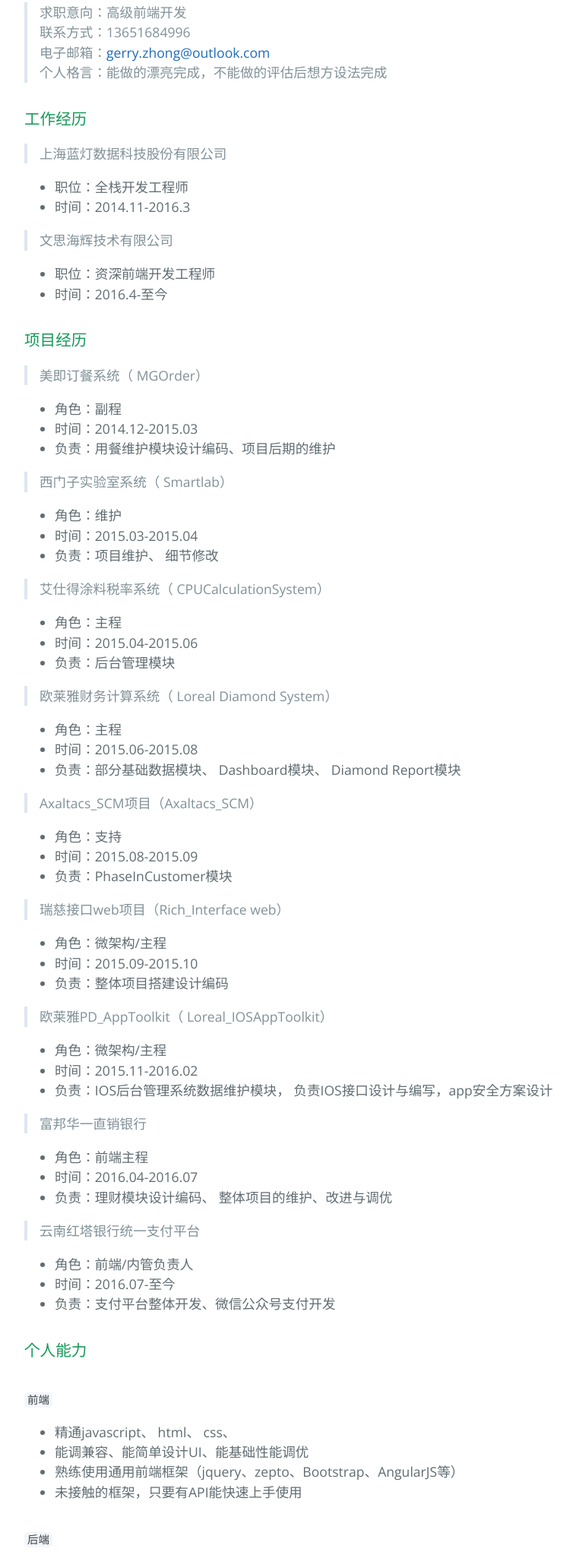
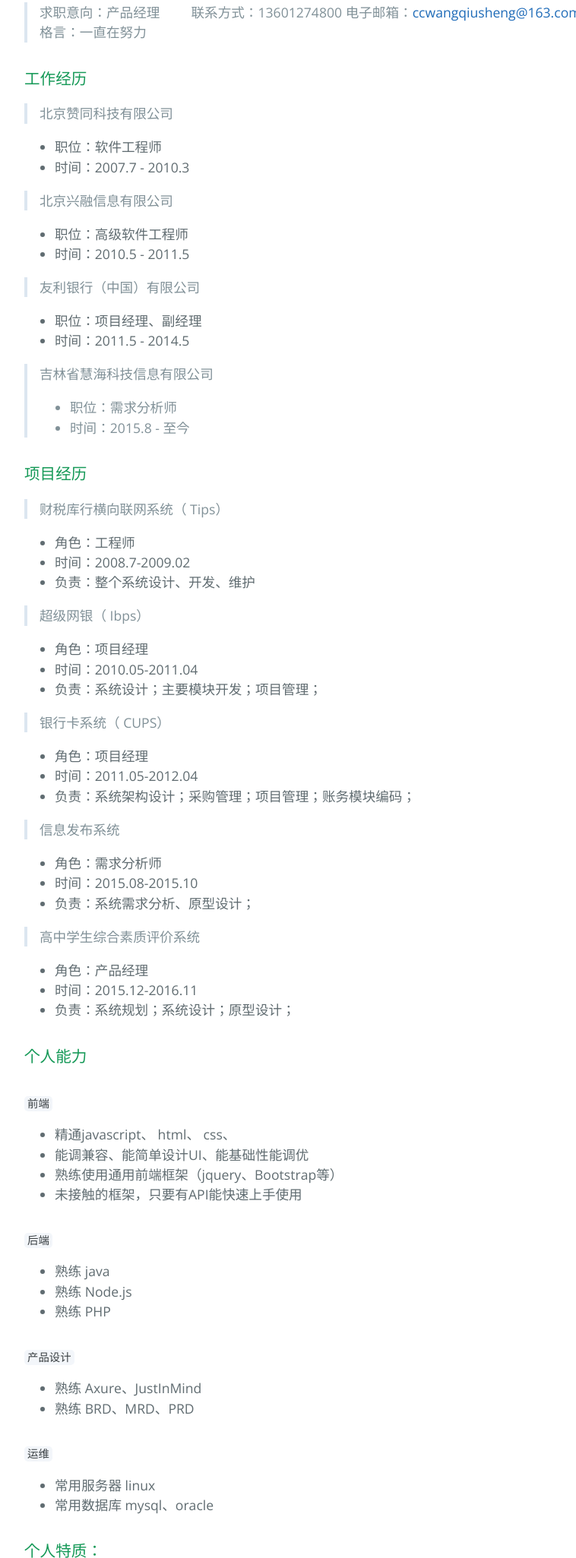
Before and after one commit to wqs0908/Resume, a plain HTML site: page index.html in a window 1280 px wide. Shown: the part 482-2533 px from the top of the page at 76% size, without its empty margins (192-950 px from the left). Drawn offline with nearby package versions, Linux system fonts and the light colour scheme.

```diff
--- a/index.html
+++ b/index.html
@@ -20,170 +20,155 @@
 
     <section class="main-content">
       <h1>
-<a id="仲强_简历" class="anchor" href="#%E4%BB%B2%E5%BC%BA_%E7%AE%80%E5%8E%86" aria-hidden="true"><span aria-hidden="true" class="octicon octicon-link"></span></a>仲强_简历</h1>
+<a id="王秋生" class="anchor" href="#%E7%8E%8B%E7%A7%8B%E7%94%9F" aria-hidden="true"><span aria-hidden="true" class="octicon octicon-link"></span></a>王秋生</h1>
 
 <blockquote>
-<p>求职意向：高级前端开发<br>
-联系方式：13651684996<br>
-电子邮箱：<a href="mailto:gerry.zhong@outlook.com">gerry.zhong@outlook.com</a><br>
-个人格言：能做的漂亮完成，不能做的评估后想方设法完成</p>
+<p>求职意向：产品经理
+联系方式：13601274800
+电子邮箱：<a href="mailto:ccwangqiusheng@163.com">ccwangqiusheng@163.com</a>
+个人格言：一直在努力</p>
 </blockquote>
 
 <h3>
 <a id="工作经历" class="anchor" href="#%E5%B7%A5%E4%BD%9C%E7%BB%8F%E5%8E%86" aria-hidden="true"><span aria-hidden="true" class="octicon octicon-link"></span></a>工作经历</h3>
 
 <blockquote>
-<p>上海蓝灯数据科技股份有限公司      </p>
+<p>北京赞同科技有限公司</p>
 </blockquote>
 
 <ul>
-<li>职位：全栈开发工程师<br>
-</li>
-<li>时间：2014.11-2016.3<br>
-</li>
+<li>职位：软件工程师       </li>
+<li>时间：2007.7 - 2010.3 </li>
 </ul>
 
 <blockquote>
-<p>文思海辉技术有限公司      </p>
+<p>北京兴融信息有限公司</p>
 </blockquote>
 
 <ul>
-<li>职位：资深前端开发工程师<br>
-</li>
-<li>时间：2016.4-至今<br>
-</li>
+<li>职位：高级软件工程师</li>
+<li>时间：2010.5 - 2011.5</li>
 </ul>
+
+<blockquote>
+<p>友利银行（中国）有限公司</p>
+</blockquote>
+
+<ul>
+<li>职位：项目经理、副经理</li>
+<li>时间：2011.5 - 2014.5</li>
+</ul>
+
+<blockquote>
+<p>吉林省慧海科技信息有限公司</p>
+
+<ul>
+<li>职位：需求分析师</li>
+<li>时间：2015.8 - 至今</li>
+</ul>
+</blockquote>
 
 <h3>
 <a id="项目经历" class="anchor" href="#%E9%A1%B9%E7%9B%AE%E7%BB%8F%E5%8E%86" aria-hidden="true"><span aria-hidden="true" class="octicon octicon-link"></span></a>项目经历</h3>
 
 <blockquote>
-<p>美即订餐系统（ MGOrder）</p>
+<p>财税库行横向联网系统（ Tips）</p>
 </blockquote>
 
 <ul>
-<li>角色：副程<br>
+<li>角色：工程师<br>
 </li>
-<li>时间：2014.12-2015.03<br>
+<li>时间：2008.7-2009.02<br>
 </li>
-<li>负责：用餐维护模块设计编码、项目后期的维护<br>
+<li>负责：整个系统设计、开发、维护<br>
 </li>
 </ul>
 
 <blockquote>
-<p>西门子实验室系统（ Smartlab）</p>
+<p>超级网银（ Ibps）</p>
 </blockquote>
 
 <ul>
-<li>角色：维护<br>
+<li>角色：项目经理<br>
 </li>
-<li>时间：2015.03-2015.04<br>
+<li>时间：2010.05-2011.04<br>
 </li>
-<li>负责：项目维护、 细节修改<br>
+<li>负责：系统设计；主要模块开发；项目管理；<br>
 </li>
 </ul>
 
 <blockquote>
-<p>艾仕得涂料税率系统（ CPUCalculationSystem）</p>
+<p>银行卡系统（ CUPS）</p>
 </blockquote>
 
 <ul>
-<li>角色：主程</li>
-<li>时间：2015.04-2015.06</li>
-<li>负责：后台管理模块</li>
+<li>角色：项目经理</li>
+<li>时间：2011.05-2012.04</li>
+<li>负责：系统架构设计；采购管理；项目管理；账务模块编码；</li>
 </ul>
 
 <blockquote>
-<p>欧莱雅财务计算系统（ Loreal Diamond System）</p>
+<p>信息发布系统</p>
 </blockquote>
 
 <ul>
-<li>角色：主程</li>
-<li>时间：2015.06-2015.08</li>
-<li>负责：部分基础数据模块、 Dashboard模块、 Diamond Report模块</li>
+<li>角色：需求分析师</li>
+<li>时间：2015.08-2015.10</li>
+<li>负责：系统需求分析、原型设计；</li>
 </ul>
 
 <blockquote>
-<p>Axaltacs_SCM项目（Axaltacs_SCM）</p>
+<p>高中学生综合素质评价系统</p>
 </blockquote>
 
 <ul>
-<li>角色：支持</li>
-<li>时间：2015.08-2015.09</li>
-<li>负责：PhaseInCustomer模块</li>
-</ul>
-
-<blockquote>
-<p>瑞慈接口web项目（Rich_Interface web）</p>
-</blockquote>
-
-<ul>
-<li>角色：微架构/主程</li>
-<li>时间：2015.09-2015.10</li>
-<li>负责：整体项目搭建设计编码</li>
-</ul>
-
-<blockquote>
-<p>欧莱雅PD_AppToolkit（ Loreal_IOSAppToolkit）</p>
-</blockquote>
-
-<ul>
-<li>角色：微架构/主程</li>
-<li>时间：2015.11-2016.02</li>
-<li>负责：IOS后台管理系统数据维护模块， 负责IOS接口设计与编写，app安全方案设计</li>
-</ul>
-
-<blockquote>
-<p>富邦华一直销银行</p>
-</blockquote>
-
-<ul>
-<li>角色：前端主程</li>
-<li>时间：2016.04-2016.07</li>
-<li>负责：理财模块设计编码、 整体项目的维护、改进与调优</li>
-</ul>
-
-<blockquote>
-<p>云南红塔银行统一支付平台</p>
-</blockquote>
-
-<ul>
-<li>角色：前端/内管负责人</li>
-<li>时间：2016.07-至今</li>
-<li>负责：支付平台整体开发、微信公众号支付开发</li>
+<li>角色：产品经理</li>
+<li>时间：2015.12-2016.11</li>
+<li>负责：系统规划；系统设计；原型设计；</li>
 </ul>
 
 <h3>
 <a id="个人能力" class="anchor" href="#%E4%B8%AA%E4%BA%BA%E8%83%BD%E5%8A%9B" aria-hidden="true"><span aria-hidden="true" class="octicon octicon-link"></span></a>个人能力</h3>
 
-<h3>
+<h4>
 <a id="前端" class="anchor" href="#%E5%89%8D%E7%AB%AF" aria-hidden="true"><span aria-hidden="true" class="octicon octicon-link"></span></a><code>前端</code>
-</h3>
+</h4>
 
 <ul>
 <li>精通javascript、 html、 css、</li>
 <li>能调兼容、能简单设计UI、能基础性能调优 </li>
-<li>熟练使用通用前端框架（jquery、zepto、Bootstrap、AngularJS等）</li>
+<li>熟练使用通用前端框架（jquery、Bootstrap等）</li>
 <li>未接触的框架，只要有API能快速上手使用<br>
 </li>
 </ul>
 
-<h3>
+<h4>
 <a id="后端" class="anchor" href="#%E5%90%8E%E7%AB%AF" aria-hidden="true"><span aria-hidden="true" class="octicon octicon-link"></span></a><code>后端</code>
-</h3>
+</h4>
 
 <ul>
-<li>熟练 .NET</li>
-<li>熟练 java<br>
+<li>熟练 java</li>
+<li>熟练 Node.js</li>
+<li>熟练 PHP<br>
 </li>
 </ul>
 
-<h3>
-<a id="了解" class="anchor" href="#%E4%BA%86%E8%A7%A3" aria-hidden="true"><span aria-hidden="true" class="octicon octicon-link"></span></a><code>了解</code>
-</h3>
+<h4>
+<a id="产品设计" class="anchor" href="#%E4%BA%A7%E5%93%81%E8%AE%BE%E8%AE%A1" aria-hidden="true"><span aria-hidden="true" class="octicon octicon-link"></span></a><code>产品设计</code>
+</h4>
 
 <ul>
-<li>android、大数据， nginx等<br>
+<li>熟练 Axure、JustInMind</li>
+<li>熟练 BRD、MRD、PRD</li>
+</ul>
+
+<h4>
+<a id="运维" class="anchor" href="#%E8%BF%90%E7%BB%B4" aria-hidden="true"><span aria-hidden="true" class="octicon octicon-link"></span></a><code>运维</code>
+</h4>
+
+<ul>
+<li>常用服务器 linux</li>
+<li>常用数据库 mysql、oracle<br>
 </li>
 </ul>
 
@@ -191,7 +176,7 @@
 <a id="个人特质" class="anchor" href="#%E4%B8%AA%E4%BA%BA%E7%89%B9%E8%B4%A8" aria-hidden="true"><span aria-hidden="true" class="octicon octicon-link"></span></a>个人特质：</h3>
 
 <blockquote>
-<p>擅长写作、爱好听音乐、 散心， 思维活跃， 善于思考问题</p>
+<p>积极主动、善于思考、努力上进、不屈不挠。</p>
 </blockquote>
 
 <h3>
@@ -205,13 +190,7 @@
 <a id="技术参考" class="anchor" href="#%E6%8A%80%E6%9C%AF%E5%8F%82%E8%80%83" aria-hidden="true"><span aria-hidden="true" class="octicon octicon-link"></span></a>技术参考</h3>
 
 <ul>
-<li>个人博客： <a href="http://www.cnblogs.com/GerryOfZhong/">http://www.cnblogs.com/GerryOfZhong/</a>
-</li>
-<li>Github库：  <a href="https://github.com/GerryIsWarrior">https://github.com/GerryIsWarrior</a>
-</li>
-<li>个人笔记：  <a href="http://url.cn/41fCV3d">http://url.cn/41fCV3d</a>
-</li>
-<li>个人书签： <a href="https://gerryiswarrior.github.io/MyBookmarks/">https://gerryiswarrior.github.io/MyBookmarks/</a>
+<li>Github库：  <a href="https://github.com/wqs0908">https://github.com/wqs0908</a>
 </li>
 </ul>
 
@@ -219,27 +198,8 @@
 <a id="近期目标" class="anchor" href="#%E8%BF%91%E6%9C%9F%E7%9B%AE%E6%A0%87" aria-hidden="true"><span aria-hidden="true" class="octicon octicon-link"></span></a>近期目标</h3>
 
 <blockquote>
-<p>专注原声js， 做自己的开源项目框架（ UI.js）编写，详细见博客</p>
+<p>专注Node.js,小程序</p>
 </blockquote>
-
-<h3>
-<a id="个人评价" class="anchor" href="#%E4%B8%AA%E4%BA%BA%E8%AF%84%E4%BB%B7" aria-hidden="true"><span aria-hidden="true" class="octicon octicon-link"></span></a>个人评价</h3>
-
-<blockquote>
-<p>从14年从事软件行业， 一直梦想着做一个全栈架构师。 到现在一直在技术的路
-  上执着追求。 经历过测试千百行代码只为一个技术点的打破、经历过为客户上
-  线疯狂加班、经历过需求变更的无奈。到现在感觉，一个真正的程序员， 唯一
-  与别人不同的是视野与思维，对软件设计开发的思维以及对职业发展规划和技
-  术发展规划的视野。 一直以此为信条努力着。 当然，技术的快速上手能力以及
-  技术的难点的解决能力也是关键的。</p>
-</blockquote>
-
-<h3>
-<a id="目前就职公司意向b-a-t" class="anchor" href="#%E7%9B%AE%E5%89%8D%E5%B0%B1%E8%81%8C%E5%85%AC%E5%8F%B8%E6%84%8F%E5%90%91b-a-t" aria-hidden="true"><span aria-hidden="true" class="octicon octicon-link"></span></a>目前就职公司意向：b a t</h3>
-
-<h4>
-<a id="公网页面httpsgerryiswarriorgithubiomybio" class="anchor" href="#%E5%85%AC%E7%BD%91%E9%A1%B5%E9%9D%A2httpsgerryiswarriorgithubiomybio" aria-hidden="true"><span aria-hidden="true" class="octicon octicon-link"></span></a>公网页面：<a href="https://gerryiswarrior.github.io/myBio/">https://gerryiswarrior.github.io/myBio/</a>
-</h4>
 
       <footer class="site-footer">
         <span class="site-footer-owner"><a href="https://github.com/wqs0908/Resume">Resume</a> is maintained by <a href="https://github.com/wqs0908">wqs0908</a>.</span>
```
Also changed, not shown: params.json (+1 -1 lines).
